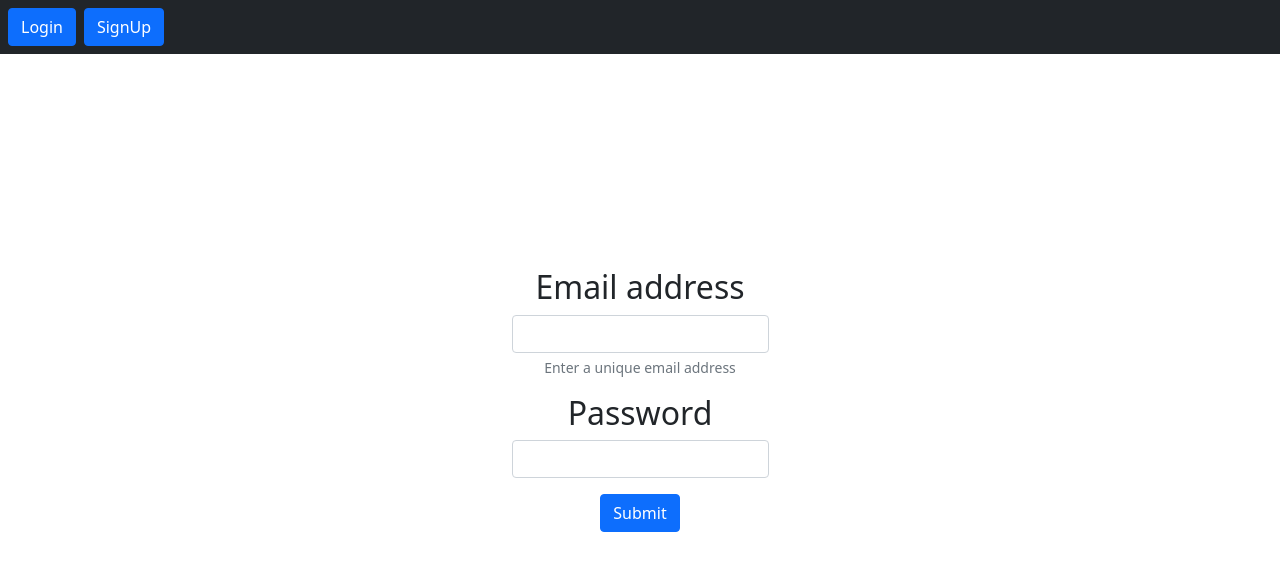
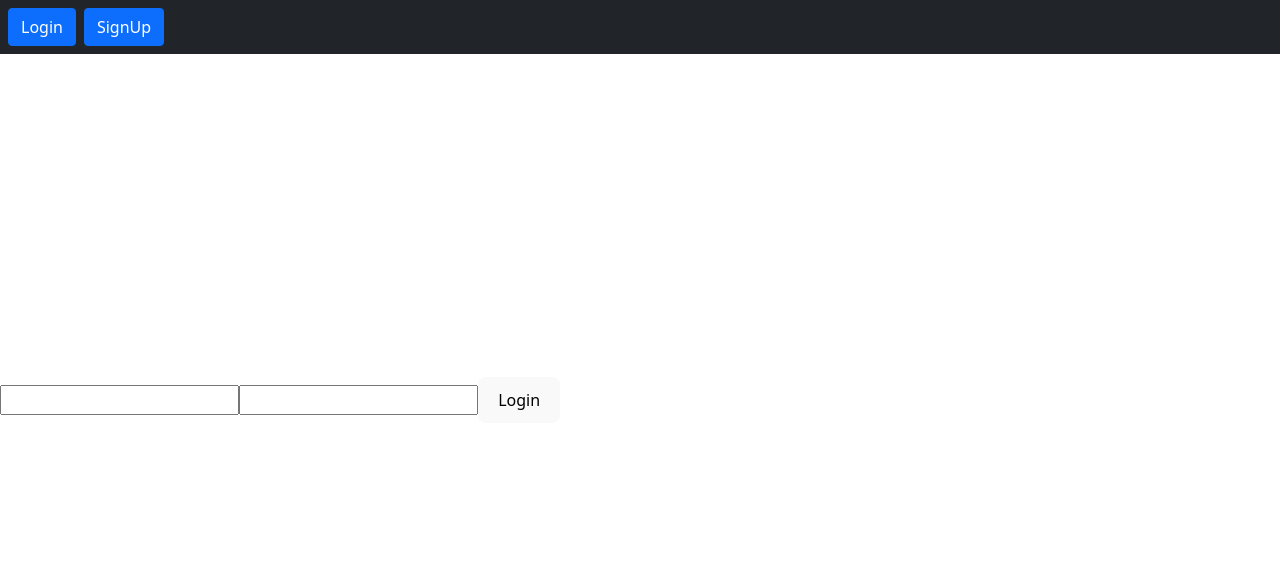
Before and after one commit to abdullahasif07/restaurant, a React (Vite) app: page /login in a window 1280 px wide. Shown: the top 570 px of the page. Built offline with nearby package versions, Linux system fonts and the light colour scheme.

Commit message:
role based signup with error

```diff
--- /dev/null
+++ b/components/AdminDashboard.jsx
@@ -0,0 +1,33 @@
+// components/AdminDashboard.js
+
+import React from 'react';
+
+function AdminDashboard() {
+  return (
+    <div className="admin-dashboard">
+      <h1>Admin Dashboard</h1>
+
+      <section className="user-management">
+        <h2>User Management</h2>
+        <button>View All Users</button>
+        <button>Add New User</button>
+        <button>Remove User</button>
+      </section>
+
+      <section className="site-reports">
+        <h2>Site Reports</h2>
+        <button>View Sales Report</button>
+        <button>View User Activity</button>
+        <button>View System Logs</button>
+      </section>
+
+      <section className="admin-settings">
+        <h2>Admin Settings</h2>
+        <button>Change Admin Password</button>
+        <button>Update System Settings</button>
+      </section>
+    </div>
+  );
+}
+
+export default AdminDashboard;
--- a/components/Login.jsx
+++ b/components/Login.jsx
@@ -1,75 +1,38 @@
+// components/Login.js
+
 import React, { useState, useContext } from "react";
+import { useNavigate } from 'react-router-dom';
 import UserContext from "../context/user/CreateContext";
 
-function Login(props) {
-  const userHandler = useContext(UserContext);
-  const { loginUser } = userHandler;
+function Login() {
+  const { loginUser } = useContext(UserContext);
+  const navigate = useNavigate(); // Use useNavigate hook
 
+  const [credentials, setCredentials] = useState({ email: "", password: "" });
 
-  const [tempCred, setTempCred] = useState({
-    email: "",
-    password: "",
-  });
-
-  const changeHandler = (e) => {
-    setTempCred({ ...tempCred, [e.target.name]: e.target.value });
+  const handleChange = (e) => {
+    setCredentials({ ...credentials, [e.target.name]: e.target.value });
   };
 
-  const clickHandler = async (e) => {
+  const handleSubmit = async (e) => {
     e.preventDefault();
-    const check = await loginUser(tempCred);
-    if (check) {
-          alert('logged in successfully');
-
-    }else{
-          alert('login unsuccessfully');
-
+    const success = await loginUser(credentials);
+    if (success) {
+      const role = localStorage.getItem('role');
+      if (role === 'admin') {
+        navigate('/admin-dashboard'); // Use navigate for routing
+      } else {
+        navigate('/user-dashboard');
+      }
     }
   };
 
-
   return (
-    <>
-    <div className="container my-5">
-      <form>
-        <div className="mb-3">
-          <h2 htmlFor="exampleInputEmail1" className="form-label">
-            Email address
-          </h2>
-          <input
-            type="email"
-            className="form-control"
-            id="exampleInputEmail1"
-            name="email"
-            aria-describedby="emailHelp"
-            onChange={changeHandler}
-            value={tempCred.email}
-          />
-          <div id="emailHelp" className="form-text">
-            Enter a unique email address
-          </div>
-        </div>
-        <div className="mb-3">
-          <h2 htmlFor="exampleInputPassword1" className="form-label">
-            Password
-          </h2>
-          <input
-            type="password"
-            className="form-control"
-            id="exampleInputPassword1"
-            name="password"
-            onChange={changeHandler}
-            value={tempCred.password}
-          />
-        </div>
-
-        <button onClick={clickHandler} type="submit" className="btn btn-primary">
-          Submit
-        </button>
-      </form>
-    </div>
-    </>
-
+    <form onSubmit={handleSubmit}>
+      <input type="email" name="email" onChange={handleChange} required />
+      <input type="password" name="password" onChange={handleChange} required />
+      <button type="submit">Login</button>
+    </form>
   );
 }
 
--- /dev/null
+++ b/components/ProtectedRoute.jsx
@@ -0,0 +1,21 @@
+// components/ProtectedRoute.js
+
+import React from 'react';
+import { Navigate, Outlet } from 'react-router-dom';
+
+function ProtectedRoute({ role }) {
+  const isAuthenticated = !!localStorage.getItem('auth-token'); // Corrected token key
+  const userRole = localStorage.getItem('role');
+
+  if (!isAuthenticated) {
+    return <Navigate to="/login" />;
+  }
+
+  if (userRole !== role) {
+    return <Navigate to="/login" />;
+  }
+
+  return <Outlet />;
+}
+
+export default ProtectedRoute;
--- a/components/Signup.jsx
+++ b/components/Signup.jsx
@@ -9,37 +9,36 @@ function Signup() {
     email: "",
     password: "",
     name: "",
+    role: "customer", // Default role
   });
+
   const changeHandler = (e) => {
     setTempCred({ ...tempCred, [e.target.name]: e.target.value });
   };
+
   const clickHandler = (e) => {
     e.preventDefault();
     if (confirmPass !== tempCred.password) {
-      console.log("passwords does not match");
+      console.log("Passwords do not match");
     } else {
-      signUpUser(tempCred);
+      signUpUser(tempCred); // Send the role along with other credentials
     }
   };
+
   return (
     <div>
       <div className="container my-5">
         <form>
           <div className="mb-3">
-            <h2 htmlFor="exampleInputEmail1" className="form-label my-3">
-              Name
-            </h2>
+            <h2 className="form-label my-3">Name</h2>
             <input
-              type="email"
+              type="text" // Corrected type to text
               className="form-control"
               id="name"
               name="name"
-              aria-describedby="emailHelp"
               onChange={changeHandler}
             />
-            <h2 htmlFor="exampleInputEmail1" className="form-label my-3">
-              Email address
-            </h2>
+            <h2 className="form-label my-3">Email address</h2>
             <input
               type="email"
               className="form-control"
@@ -53,9 +52,7 @@ function Signup() {
             </div>
           </div>
           <div className="mb-3">
-            <h2 htmlFor="exampleInputPassword1" className="form-label">
-              Password
-            </h2>
+            <h2 className="form-label">Password</h2>
             <input
               type="password"
               className="form-control"
@@ -63,9 +60,7 @@ function Signup() {
               name="password"
               onChange={changeHandler}
             />
-            <h2 htmlFor="exampleInputPassword1" className="form-label my-3">
-              Confirm Password
-            </h2>
+            <h2 className="form-label my-3">Confirm Password</h2>
             <input
               type="password"
               className="form-control"
@@ -75,6 +70,17 @@ function Signup() {
                 setConfirmPass(e.target.value);
               }}
             />
+            <h2 className="form-label my-3">Role</h2>
+            <select
+              className="form-control"
+              id="role"
+              name="role"
+              onChange={changeHandler}
+              value={tempCred.role}
+            >
+              <option value="customer">Customer</option>
+              <option value="admin">Admin</option>
+            </select>
           </div>
 
           <button
--- /dev/null
+++ b/components/UserDashboard.jsx
@@ -0,0 +1,33 @@
+// components/UserDashboard.js
+
+import React from 'react';
+
+function UserDashboard() {
+  return (
+    <div className="user-dashboard">
+      <h1>Welcome to Your Dashboard</h1>
+      <section className="user-info">
+        <h2>User Information</h2>
+        <p>Name: John Doe</p>
+        <p>Email: john.doe@example.com</p>
+      </section>
+
+      <section className="order-history">
+        <h2>Order History</h2>
+        <ul>
+          <li>Order #1234 - Date: 2024-07-21 - Status: Delivered</li>
+          <li>Order #5678 - Date: 2024-08-01 - Status: Processing</li>
+          {/* Additional orders can be listed here */}
+        </ul>
+      </section>
+
+      <section className="user-settings">
+        <h2>Settings</h2>
+        <button>Update Profile</button>
+        <button>Change Password</button>
+      </section>
+    </div>
+  );
+}
+
+export default UserDashboard;
--- a/context/user/UserState.jsx
+++ b/context/user/UserState.jsx
@@ -1,69 +1,85 @@
-import { useNavigate } from "react-router-dom";
-import UserContext from "./CreateContext";
-
-
+import React from 'react';
+import { useNavigate } from 'react-router-dom';
+import UserContext from './CreateContext';
 
 const UserState = (props) => {
+  const navigate = useNavigate(); // Use useNavigate for navigation
 
-    const navi = useNavigate();
+  // Function to handle user login
+  const loginUser = async (credentials) => {
+    try {
+      const response = await fetch('http://localhost:5000/api/user/login', {
+        method: 'POST',
+        headers: {
+          'Content-Type': 'application/json',
+        },
+        body: JSON.stringify(credentials),
+      });
 
-//login User and get auth token
-  const loginUser = async (credentials) => {
-    const myHeaders = new Headers();
-    myHeaders.append("Content-Type", "application/json");
+      const res = await response.json();
 
-    const response = await fetch("http://localhost:5000/api/auth/login", {
-      method: "POST",
-      headers: myHeaders,
-      body:JSON.stringify(credentials)
-    });
-    const res = await response.json();
-    if(res.success){
+      if (res.success) {
+        localStorage.setItem('auth-token', res.token);
+        localStorage.setItem('role', res.role); // Store user role
 
-      localStorage.setItem('auth-token', res.token);
-      localStorage.setItem('logged', "true");
-      //alert('logged in succesfully');
-      navi('/login');
-      return true;
-    }else{
-      alert('incorrect credentials');
+        // Redirect based on role
+        if (res.role === 'admin') {
+          navigate('/admin-dashboard');
+        } else {
+          navigate('/user-dashboard');
+        }
+        return true;
+      } else {
+        alert('Incorrect credentials');
+        return false;
+      }
+    } catch (error) {
+      console.error('Error during login:', error);
+      alert('An error occurred during login');
       return false;
     }
-  }
+  };
 
-//Create User
+  // Function to handle user signup
+  // UserState.jsx
+
 const signUpUser = async (credentials) => {
-    const myHeaders = new Headers();
-    myHeaders.append("Content-Type", "application/json");
-
-    const response = await fetch("http://localhost:5000/api/auth/createuser", {
-      method: "POST",
-      headers: myHeaders,
-      body:JSON.stringify(credentials)
+  try {
+    const response = await fetch('http://localhost:5000/api/user/createuser', {
+      method: 'POST',
+      headers: {
+        'Content-Type': 'application/json',
+      },
+      body: JSON.stringify(credentials),
     });
 
-    const authToken = await response.json();
-    if(authToken.success){
-
-      localStorage.setItem('auth-token', authToken.token);
-      navi('/login');
-    }else{
-      alert('incorrect credentials');
+    if (!response.ok) {
+      throw new Error('Network response was not ok');
     }
 
+    const authToken = await response.json();
+
+    if (authToken.success) {
+      localStorage.setItem('auth-token', authToken.token);
+      navigate('/login');
+    } else {
+      alert('Sign up unsuccessful');
+    }
+  } catch (error) {
+    console.error('Error during sign up:', error);
+    alert('An error occurred during sign up');
   }
+};
 
-  //signOut
-
-  const signOut = ()=>{
-    localStorage.setItem('auth-token', null);
-    localStorage.setItem('logged', 'false');
-
-  }
-
+  // Function to handle user logout
+  const signOut = () => {
+    localStorage.removeItem('auth-token');
+    localStorage.removeItem('role');
+    navigate('/login'); // Redirect to login page after logout
+  };
 
   return (
-    <UserContext.Provider value={{ loginUser, signUpUser, signOut}}>
+    <UserContext.Provider value={{ loginUser, signUpUser, signOut }}>
       {props.children}
     </UserContext.Provider>
   );
--- a/src/App.jsx
+++ b/src/App.jsx
@@ -1,33 +1,31 @@
-import './App.css'
-import Login from '../components/Login'
-import UserState from '../context/user/UserState'
-import Navbar from '../components/Navbar'
-import {Route, Routes, useNavigate } from 'react-router-dom';
+// App.js
+
+import React from 'react';
+import { Routes, Route, Navigate } from 'react-router-dom';
+import Login from '../components/Login';
 import Signup from '../components/Signup';
-import { useEffect } from 'react';
-
+import AdminDashboard from '../components/AdminDashboard';
+import UserDashboard from '../components/UserDashboard';
+import ProtectedRoute from '../components/ProtectedRoute';
+import Navbar from '../components/Navbar'; // Ensure Navbar is imported
 
 function App() {
-
-  const navi = useNavigate();
-  const temp = () =>{
-    navi('/login');
-  }
-  useEffect(temp, []);
-
   return (
     <>
-
-      <UserState>
-          <Navbar />
-
-          <Routes>
-            <Route path="/login" element={<Login />} />
-            <Route path="/signup" element={<Signup />} />
-          </Routes>
-      </UserState>
+      <Navbar />
+      <Routes>
+        <Route path="/login" element={<Login />} />
+        <Route path="/signup" element={<Signup />} />
+        <Route element={<ProtectedRoute role="admin" />}>
+          <Route path="/admin-dashboard" element={<AdminDashboard />} />
+        </Route>
+        <Route element={<ProtectedRoute role="customer" />}>
+          <Route path="/customer-dashboard" element={<UserDashboard />} />
+        </Route>
+        <Route path="*" element={<Navigate to="/login" />} />
+      </Routes>
     </>
-  )
+  );
 }
 
-export default App
+export default App;
--- a/src/main.jsx
+++ b/src/main.jsx
@@ -1,13 +1,16 @@
-import React from 'react'
-import ReactDOM from 'react-dom/client'
-import App from './App.jsx'
-import './index.css'
-import { BrowserRouter } from 'react-router-dom'
+import React from 'react';
+import ReactDOM from 'react-dom/client';
+import App from './App.jsx';
+import './index.css';
+import { BrowserRouter } from 'react-router-dom';
+import UserState from '../context/user/UserState.jsx'; // Ensure correct relative path
 
 ReactDOM.createRoot(document.getElementById('root')).render(
   <React.StrictMode>
     <BrowserRouter>
+      <UserState>
         <App />
+      </UserState>
     </BrowserRouter>
-  </React.StrictMode>,
-)
+  </React.StrictMode>
+);
```
